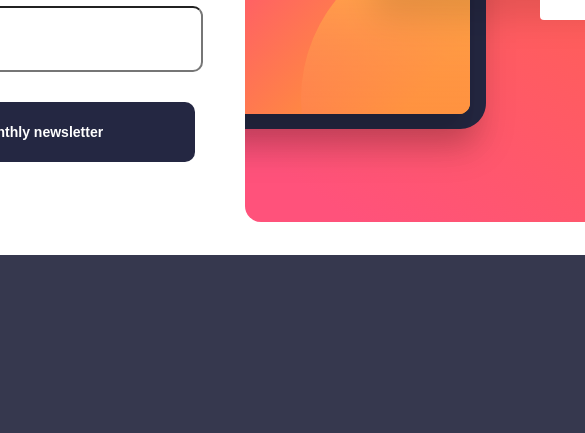
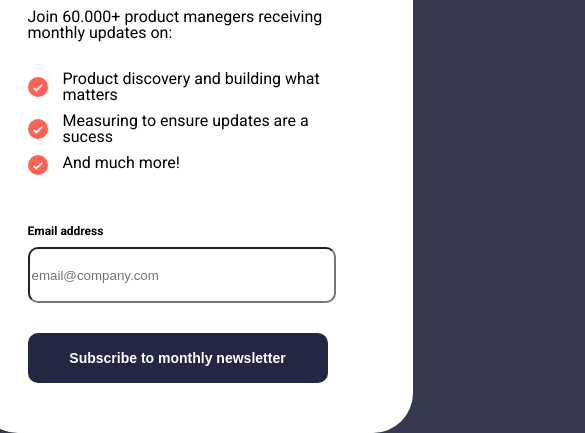
Before and after one commit to iamkoto/iamkoto.github.io, a website: page newsletter.html in a window 390 px wide. Shown: the part 495-928 px from the top of the page, 585 px wide, since content can reach past the window. Before the commit the page ends 844 px from the top, so only its background shows below. Drawn offline with Linux system fonts and the light colour scheme.

Commit message:
newslatter mobile

```diff
--- a/newsletter.html
+++ b/newsletter.html
@@ -9,13 +9,14 @@
 </head>
 <body>
     <section class="bothsides">
+        <img class="mobileimg" src="./images/illustration-sign-up-mobile.svg" alt="success">
         <div class="leftside">
             <p class="title">Stay updated!</p>
             <p class="text">Join 60.000+ product manegers receiving monthly updates on:</p>
             <ul class="text_list">
-                <li class="text_list__item"> <img src="./images/icon-list.svg" alt="">Product discovery and building what matters</li>
-                <li class="text_list__item"> <img src="./images/icon-list.svg" alt="">Measuring to ensure updates are a sucess</li>
-                <li class="text_list__item"> <img src="./images/icon-list.svg" alt="">And much more!</li>
+                <li class="text_list__item"> <img class="ball" src="./images/icon-list.svg" alt="">Product discovery and building what matters</li>
+                <li class="text_list__item"> <img class="ball" src="./images/icon-list.svg" alt="">Measuring to ensure updates are a sucess</li>
+                <li class="text_list__item"> <img class="ball" src="./images/icon-list.svg" alt="">And much more!</li>
             </ul>
                 <div class="subscription">
                     <p class="subscription_text">Email address</p>
@@ -30,7 +31,7 @@
         </div>
 
         <div class="rightside">
-            <img src="./images/illustration-sign-up-desktop.svg" alt="sign-up">
+            <img class="desktopimg" src="./images/illustration-sign-up-desktop.svg" alt="sign-up">
         </div>
 
 
--- a/styles/Newslatter.css
+++ b/styles/Newslatter.css
@@ -2,9 +2,18 @@
 body {
     display: flex;
     justify-content: center;
-    height: 100vh;
     align-items: center;
     background-color: hsl(235, 18%, 26%)
+}
+@media (min-width:1026px) {
+    body {
+        height: 100vh;
+    }
+}
+@media (min-width:1026px) {
+    .mobileimg {
+        display: none;
+    }
 }
 .bothsides {
     display: flex;
@@ -14,10 +23,22 @@ body {
     border-radius: 40px;
     background-color: #fff;
 }
+@media (max-width:1025px) {
+    .bothsides {
+        display: flex;
+        flex-direction: column;
+        width: 100%;
+    }
+}
 .leftside {
-    padding: 50px;
+    padding: 20px;
     margin-top: 20px;
-    width: 400px;
+}
+@media (min-width:1026px) {
+    .leftside {
+        width: 400px;
+        padding: 50px;
+    }
 }
 .title {
     font-size: 60px;
@@ -53,6 +74,12 @@ body {
     border: 1px solid Grey: hsl(231, 7%, 60%);
     cursor: pointer;
 }
+@media (max-width:1025px) {
+    .subscription_email {
+        width: 300px;
+        height: 50px;
+    }
+}
 .subscription_button {
     height: 60px;
     width: 400px;
@@ -64,6 +91,21 @@ body {
     background-color: hsl(234, 29%, 20%);
     cursor: pointer;
 }
+@media (max-width:1025px) {
+    .subscription_button {
+        width: 300px;
+        height: 50px;
+    }
+}
 .subscription_button:hover {
     background-color: hsl(4, 100%, 67%);
 }
+
+@media (max-width:1025px) {
+    .desktopimg {
+        display: none;
+    }
+}
+.ball {
+    width: 20px;
+}
--- a/styles/Newslattersuccess.css
+++ b/styles/Newslattersuccess.css
@@ -2,9 +2,14 @@
 body {
     display: flex;
     justify-content: center;
-    height: 100vh;
     align-items: center;
-    background-color: hsl(235, 18%, 26%);
+    background-color: #fff;
+}
+@media (min-width:1026px) {
+    body {
+        height: 100vh;
+        background-color: hsl(235, 18%, 26%);
+    }
 }
 .maindiv {
     font-size: 16px;
@@ -14,9 +19,15 @@ body {
     padding: 55px;
     width: 400px;
 }
+@media (max-width:1025px) {
+    .maindiv {
+        width: 100%;
+    }
+}
 .success_img {
     margin-bottom: 30px;
 }
+
 .title {
     font-size: 60px;
     font-weight: bold;
@@ -28,9 +39,19 @@ body {
 .title_text__span1 {
     font-weight: bold;
 }
+
+@media (min-width:1026px) {
+    .title_botton {
+        width: 400px;
+    }
+}
+.button_container {
+    display: flex;
+    justify-content: center;
+}
 .title_button {
     height: 60px;
-    width: 400px;
+    width: 300px;
     margin-top: 20px;
     border-radius: 10px;
     border: 0;
@@ -40,6 +61,11 @@ body {
     background-color: hsl(234, 29%, 20%);
     cursor: pointer;
 }
+@media (max-width:1025px) {
+    .title_button {
+        margin-top: 300px;
+    }
+}
 .title_button:hover {
     background-color: hsl(4, 100%, 67%);
 }
```
Also changed, not shown: newslettersuccess.html (+3 -1 lines).
